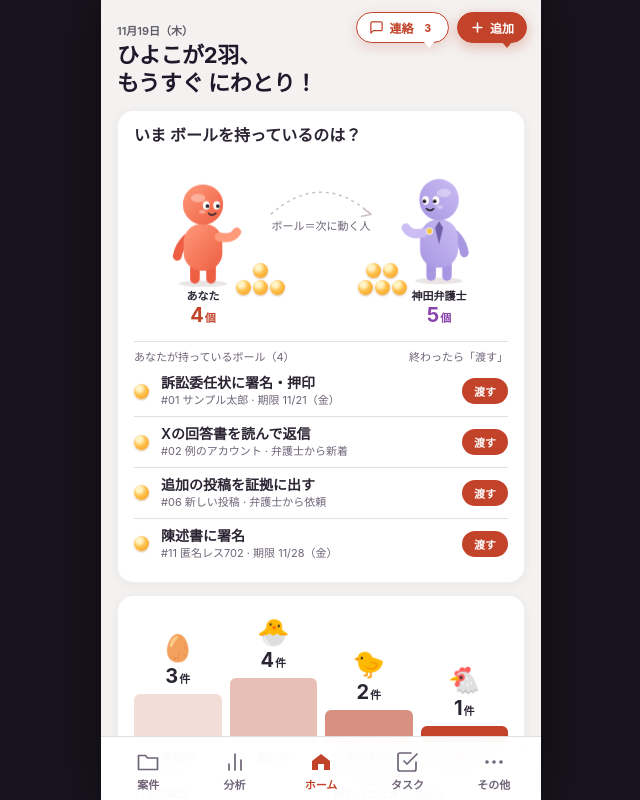
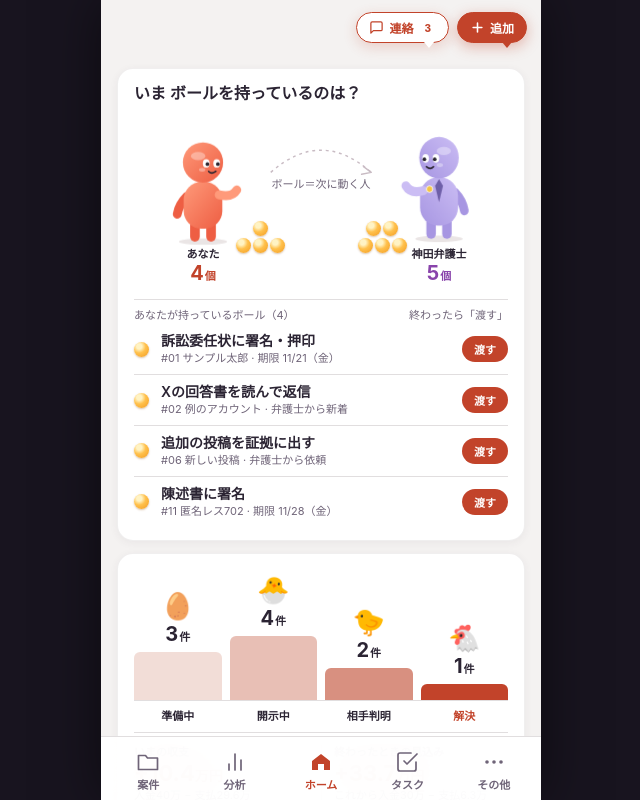
Before and after one commit to shika-tsuno/kaiji-gyotaku-mock, a plain HTML site: page app.html in a window 1280 px wide. Shown: the whole page, without its empty margins (319-959 px from the left). Drawn offline with nearby package versions, Linux system fonts and the light colour scheme.

Commit message:
Remove home header comment

```diff
--- a/app.html
+++ b/app.html
@@ -121,12 +121,7 @@
     <!-- 3. ホームビュー（添付1枚目・初期表示） -->
     <div id="view-home" class="view-page sr-view active">
       <div class="sr-body">
-        <div class="sr-top has-bubbles">
-          <div>
-            <small>11月19日（木）</small>
-            <h1>ひよこが2羽、<br>もうすぐ にわとり！</h1>
-          </div>
-        </div>
+        <div style="height:56px;"></div>
 
         <!-- いま ボールを持っているのは？ -->
         <div class="sr-card" id="home-ballcard">
```
Also changed, not shown: index.html (+1 -6 lines).
